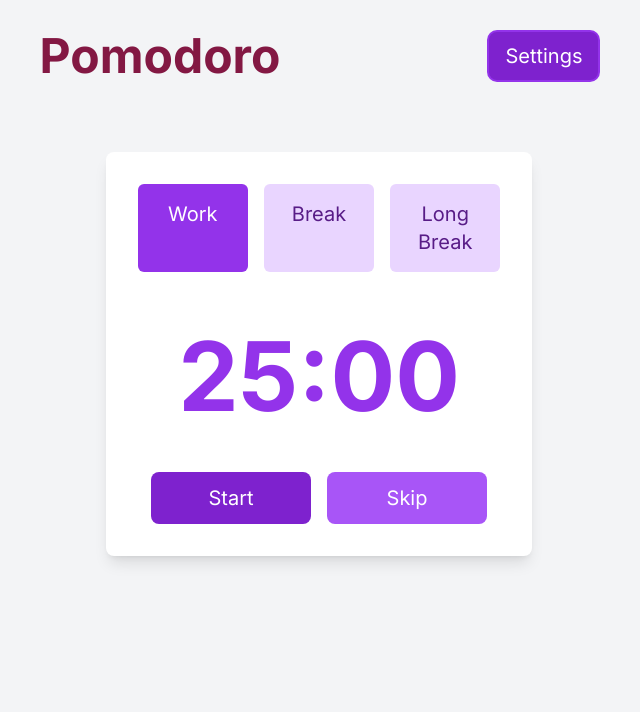
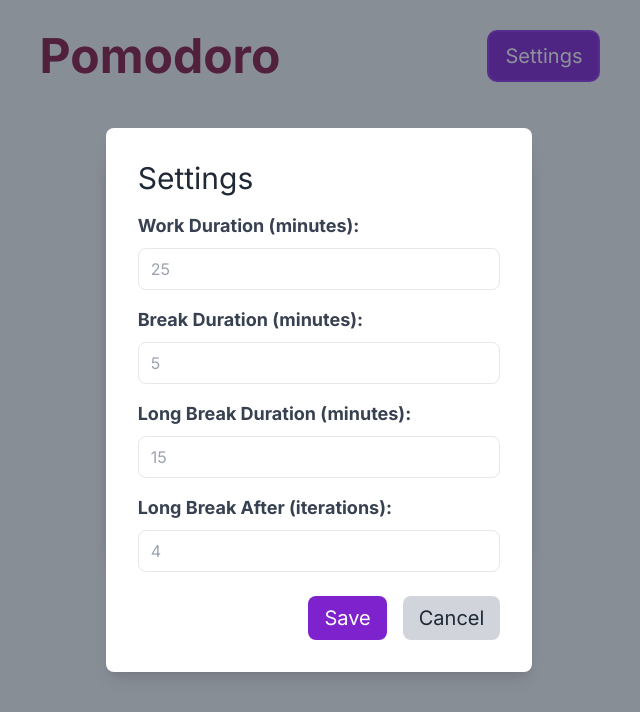
Before and after one commit to OmitNomis/next-pomodoro, a Next.js app: page / in a window 1280 px wide. Both pictures are taken after a click on the button "Settings". Shown: the top 712 px of the page, without its empty margins (321-961 px from the left). Built offline with nearby package versions, Linux system fonts and the light colour scheme.

Commit message:
save retrive settings from local storage

```diff
--- a/components/Header.tsx
+++ b/components/Header.tsx
@@ -1,5 +1,6 @@
 import React, { FC, useState } from "react";
 import { CustomModal } from "./modal/CustomModal";
+import { SettingsModal } from "./modal/SettingsModal";
 
 interface HeaderProps {
   canReset: () => boolean;
@@ -21,14 +22,8 @@ export const Header: FC<HeaderProps> = ({ canReset }) => {
     window.location.href = "/";
   };
 
-  const handleResetClick = () => {
-    // Implement your reset logic here
-    console.log("Reset button clicked!");
-  };
-
   const handleSettingsClick = () => {
-    // Implement your settings logic here
-    console.log("Settings button clicked!");
+    setShowSettings(true);
   };
 
   return (
@@ -58,6 +53,10 @@ export const Header: FC<HeaderProps> = ({ canReset }) => {
         title="Are you sure you want to reload?"
         content="Your current progress will be lost."
       />
+      <SettingsModal
+        isOpen={showSettings}
+        onClose={() => setShowSettings(false)}
+      />
     </>
   );
 };
--- a/components/Timer.tsx
+++ b/components/Timer.tsx
@@ -16,12 +16,12 @@ export const Timer: FC<TimerProps> = ({
   setIsRunning,
   changeRunState,
 }) => {
-  // get from local storage later
+  const storedSettings = JSON.parse(localStorage.getItem("settings")) || {};
   const initialValues = {
-    workTime: 25 * 60,
-    breakTime: 2,
-    longBreakTime: 3,
-    breakAfter: 4,
+    workTime: storedSettings.workDuration || 25 * 60,
+    breakTime: storedSettings.breakDuration || 2,
+    longBreakTime: storedSettings.longBreakDuration || 3,
+    breakAfter: storedSettings.longBreakAfter || 4,
   };
   const tabs = ["Work", "Break", "Long Break"];
   const [currentTab, setCurrentTab] = useState("Work");
--- a/components/modal/SettingsModal.tsx
+++ b/components/modal/SettingsModal.tsx
@@ -1,4 +1,4 @@
-import { useState, FC } from "react";
+import { FC, useState } from "react";
 import { motion, AnimatePresence } from "framer-motion";
 
 interface SettingsModalProps {
@@ -7,32 +7,17 @@ interface SettingsModalProps {
 }
 
 export const SettingsModal: FC<SettingsModalProps> = ({ isOpen, onClose }) => {
+  const storedSettings = JSON.parse(localStorage.getItem("settings")) || {};
   const [settings, setSettings] = useState({
-    workDuration: 25,
-    breakDuration: 5,
-    longBreakDuration: 15,
-    longBreakAfter: 4,
+    workDuration: storedSettings.workDuration || "",
+    breakDuration: storedSettings.breakDuration || "",
+    longBreakDuration: storedSettings.longBreakDuration || "",
+    longBreakAfter: storedSettings.longBreakAfter || "",
   });
 
-  const onSave = (newSettings) => {
-    setSettings(newSettings);
-  };
-
-  const [workDuration, setWorkDuration] = useState(settings.workDuration);
-  const [breakDuration, setBreakDuration] = useState(settings.breakDuration);
-  const [longBreakDuration, setLongBreakDuration] = useState(
-    settings.longBreakDuration
-  );
-  const [longBreakAfter, setLongBreakAfter] = useState(settings.longBreakAfter);
-
   const handleSave = () => {
-    const newSettings = {
-      workDuration,
-      breakDuration,
-      longBreakDuration,
-      longBreakAfter,
-    };
-    onSave(newSettings);
+    // Save settings as a single JSON object to local storage
+    localStorage.setItem("settings", JSON.stringify(settings));
     onClose();
   };
 
@@ -57,9 +42,15 @@ export const SettingsModal: FC<SettingsModalProps> = ({ isOpen, onClose }) => {
                 </label>
                 <input
                   type="number"
+                  placeholder="25"
                   className="w-full px-3 py-2 border rounded-lg"
-                  value={workDuration}
-                  onChange={(e) => setWorkDuration(e.target.value)}
+                  value={settings.workDuration}
+                  onChange={(e) =>
+                    setSettings({
+                      ...settings,
+                      workDuration: e.target.value,
+                    })
+                  }
                 />
               </div>
               <div className="mb-4">
@@ -67,10 +58,16 @@ export const SettingsModal: FC<SettingsModalProps> = ({ isOpen, onClose }) => {
                   Break Duration (minutes):
                 </label>
                 <input
+                  placeholder="5"
                   type="number"
                   className="w-full px-3 py-2 border rounded-lg"
-                  value={breakDuration}
-                  onChange={(e) => setBreakDuration(e.target.value)}
+                  value={settings.breakDuration}
+                  onChange={(e) =>
+                    setSettings({
+                      ...settings,
+                      breakDuration: e.target.value,
+                    })
+                  }
                 />
               </div>
               <div className="mb-4">
@@ -78,10 +75,16 @@ export const SettingsModal: FC<SettingsModalProps> = ({ isOpen, onClose }) => {
                   Long Break Duration (minutes):
                 </label>
                 <input
+                  placeholder="15"
                   type="number"
                   className="w-full px-3 py-2 border rounded-lg"
-                  value={longBreakDuration}
-                  onChange={(e) => setLongBreakDuration(e.target.value)}
+                  value={settings.longBreakDuration}
+                  onChange={(e) =>
+                    setSettings({
+                      ...settings,
+                      longBreakDuration: e.target.value,
+                    })
+                  }
                 />
               </div>
               <div className="mb-4">
@@ -89,10 +92,16 @@ export const SettingsModal: FC<SettingsModalProps> = ({ isOpen, onClose }) => {
                   Long Break After (iterations):
                 </label>
                 <input
+                  placeholder="4"
                   type="number"
                   className="w-full px-3 py-2 border rounded-lg"
-                  value={longBreakAfter}
-                  onChange={(e) => setLongBreakAfter(e.target.value)}
+                  value={settings.longBreakAfter}
+                  onChange={(e) =>
+                    setSettings({
+                      ...settings,
+                      longBreakAfter: e.target.value,
+                    })
+                  }
                 />
               </div>
             </div>
@@ -114,5 +123,3 @@ export const SettingsModal: FC<SettingsModalProps> = ({ isOpen, onClose }) => {
     </AnimatePresence>
   );
 };
-
-export default SettingsModal;
```
